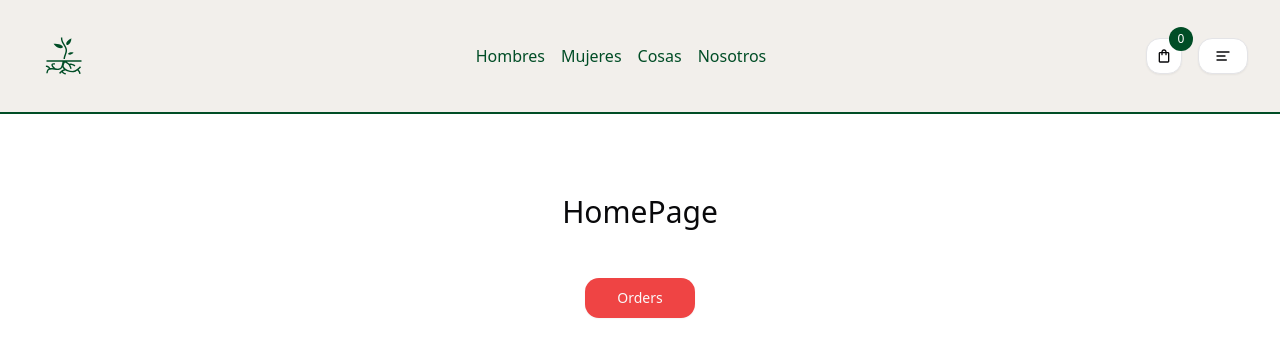
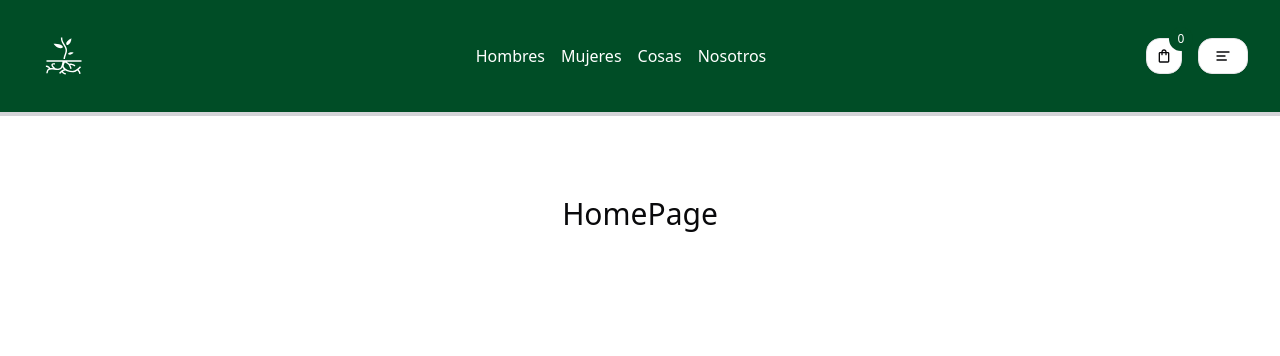
Before and after one commit to Flying-Spaghetti-Monster69/mycelium, a Next.js app: page / in a window 1280 px wide. Shown: the top 356 px of the page. Built offline with nearby package versions, Linux system fonts and the light colour scheme.

Commit message:
refactor navbar styles for improved visibility and layout consistency

```diff
--- a/app/layout.tsx
+++ b/app/layout.tsx
@@ -27,7 +27,7 @@ export default function RootLayout({
   return (
     <html lang="es">
       <body
-        className={`${geistSans.variable} ${geistMono.variable} antialiased`}
+        className={`${geistSans.variable} ${geistMono.variable} antialiased h-screen`}
       >
         <Navbar />
         <Container className="py-20">{children}</Container>
--- a/app/page.tsx
+++ b/app/page.tsx
@@ -1,15 +1,10 @@
 import Container from "@/components/globals/Container";
-import { Button } from "@/components/ui/button";
-import Link from "next/link";
 
 function HomePage() {
   return (
     <Container>
       <div className="flex justify-center items-center flex-col gap-12">
         <h1 className="text-3xl">HomePage</h1>
-        <Button variant="destructive" size="lg" asChild>
-          <Link href="/orders">Orders</Link>
-        </Button>
       </div>
     </Container>
   );
--- a/components/navbar/Logo.tsx
+++ b/components/navbar/Logo.tsx
@@ -4,11 +4,16 @@ import Link from "next/link";
 
 const Logo = () => {
   return (
-    <Button size="icon" className="w-16 h-12" variant="ghost" asChild>
+    <Button
+      size="icon"
+      className="w-16 h-12 hover:bg-green-700"
+      variant="ghost"
+      asChild
+    >
       <Link href="/">
         <GiPlantRoots
           style={{ width: "100%", height: "100%", padding: "0.25rem" }}
-          className="text-[#004d26] hover:text-[#004d26] transition-colors"
+          className="text-white hover:text-green-800 transition-colors"
         />
       </Link>
     </Button>
--- a/components/navbar/NavCategories.tsx
+++ b/components/navbar/NavCategories.tsx
@@ -5,7 +5,7 @@ const NavCategories = () => {
         <li>
           <a
             href="/products"
-            className="py-2 text-[#004d26] hover:border-b-2 hover:border-[#004d26]"
+            className="py-2 text-white hover:border-b-2 hover:border-white"
           >
             Hombres
           </a>
@@ -13,7 +13,7 @@ const NavCategories = () => {
         <li>
           <a
             href="/products"
-            className="py-2 text-[#004d26] hover:border-b-2 hover:border-[#004d26]"
+            className="py-2 text-white hover:border-b-2 hover:border-white"
           >
             Mujeres
           </a>
@@ -21,7 +21,7 @@ const NavCategories = () => {
         <li>
           <a
             href="/products"
-            className="py-2 text-[#004d26] hover:border-b-2 hover:border-[#004d26]"
+            className="py-2 text-white hover:border-b-2 hover:border-white"
           >
             Cosas
           </a>
@@ -29,7 +29,7 @@ const NavCategories = () => {
         <li>
           <a
             href="/about"
-            className="py-2 text-[#004d26] hover:border-b-2 hover:border-[#004d26]"
+            className="py-2 text-white hover:border-b-2 hover:border-white"
           >
             Nosotros
           </a>
--- a/components/navbar/Navbar.tsx
+++ b/components/navbar/Navbar.tsx
@@ -6,7 +6,7 @@ import NavCategories from "./NavCategories";
 
 const Navbar = () => {
   return (
-    <nav className="border-b-2 border-[#004d26] bg-[#f2efeb] sticky top-0 z-50">
+    <nav className="border-b-4 border-zinc-300 bg-[#004d26] sticky top-0 z-50">
       <Container className="flex flex-col sm:flex-row sm:justify-between sm:items-center flex-wrap gap-4 py-8">
         <Logo />
         <NavCategories />
```
